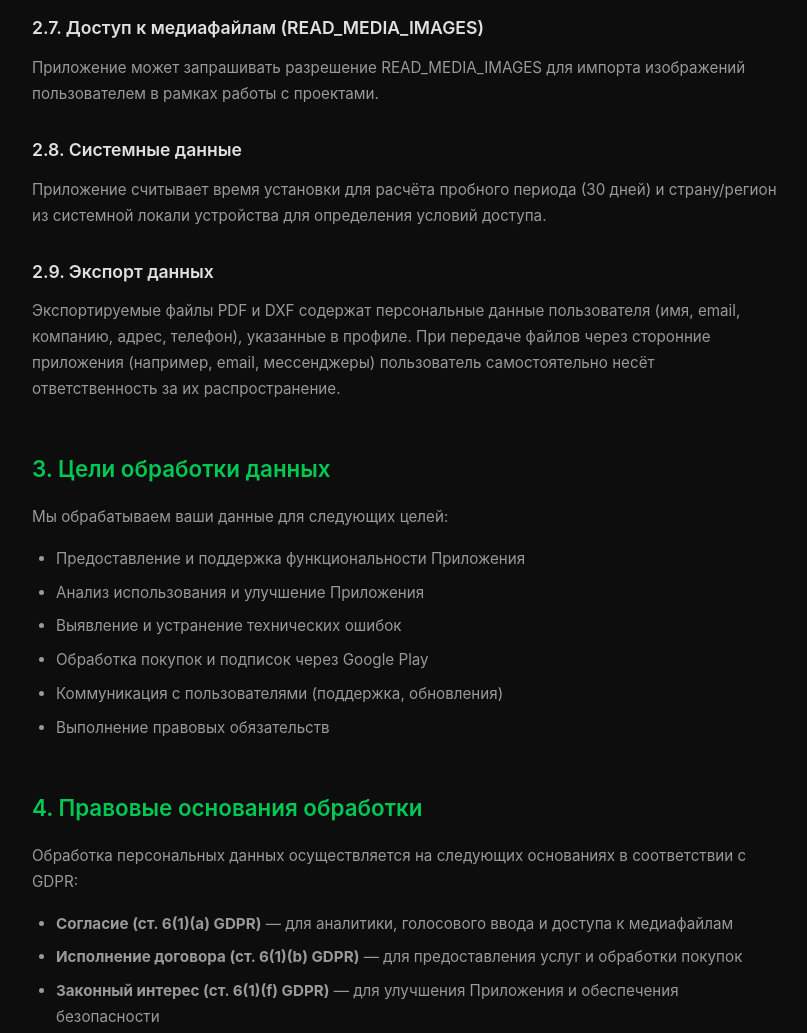
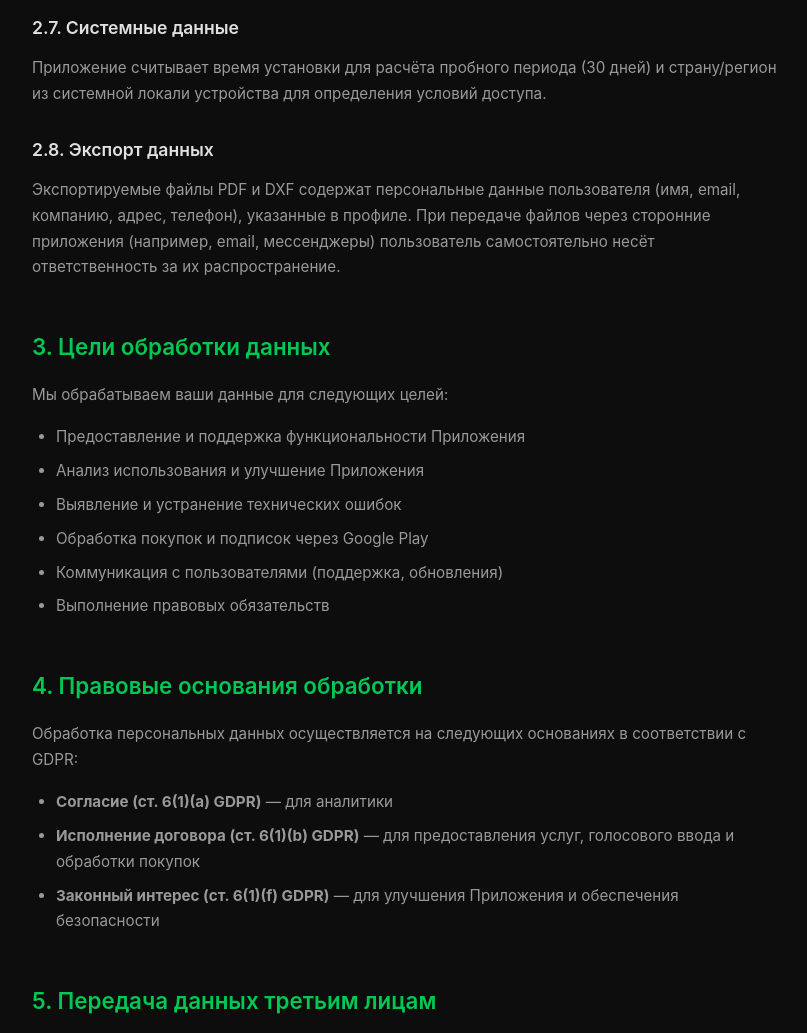
Before and after one commit to Andrii-Pulyk/clewbyte-website-, a plain HTML site: page privacy.html in a window 1280 px wide. Shown: the part 2260-3293 px from the top of the page, without its empty margins (232-1039 px from the left). Drawn offline with Linux system fonts and the light colour scheme.

Commit message:
Remove unused READ_MEDIA_IMAGES section, fix legal basis and security claims
Co-Authored-By: Claude Opus 4.6 <noreply@anthropic.com>

```diff
--- a/privacy.html
+++ b/privacy.html
@@ -102,13 +102,10 @@
             <h3>2.6. Покупки через Google Play</h3>
             <p>Приложение предлагает подписку и разовые покупки через Google Play. Google обрабатывает платёжные данные — Приложение не получает данные банковских карт. Приложение получает от Google: статус подписки, историю покупок, токены покупок (purchase tokens). Подробнее: <a href="https://play.google.com/about/privacy-security-deception" target="_blank" rel="noopener noreferrer">Политика Google Play</a>.</p>
 
-            <h3>2.7. Доступ к медиафайлам (READ_MEDIA_IMAGES)</h3>
-            <p>Приложение может запрашивать разрешение READ_MEDIA_IMAGES для импорта изображений пользователем в рамках работы с проектами.</p>
-
-            <h3>2.8. Системные данные</h3>
+            <h3>2.7. Системные данные</h3>
             <p>Приложение считывает время установки для расчёта пробного периода (30 дней) и страну/регион из системной локали устройства для определения условий доступа.</p>
 
-            <h3>2.9. Экспорт данных</h3>
+            <h3>2.8. Экспорт данных</h3>
             <p>Экспортируемые файлы PDF и DXF содержат персональные данные пользователя (имя, email, компанию, адрес, телефон), указанные в профиле. При передаче файлов через сторонние приложения (например, email, мессенджеры) пользователь самостоятельно несёт ответственность за их распространение.</p>
 
             <h2>3. Цели обработки данных</h2>
@@ -125,8 +122,8 @@
             <h2>4. Правовые основания обработки</h2>
             <p>Обработка персональных данных осуществляется на следующих основаниях в соответствии с GDPR:</p>
             <ul>
-                <li><strong>Согласие (ст. 6(1)(a) GDPR)</strong> — для аналитики, голосового ввода и доступа к медиафайлам</li>
-                <li><strong>Исполнение договора (ст. 6(1)(b) GDPR)</strong> — для предоставления услуг и обработки покупок</li>
+                <li><strong>Согласие (ст. 6(1)(a) GDPR)</strong> — для аналитики</li>
+                <li><strong>Исполнение договора (ст. 6(1)(b) GDPR)</strong> — для предоставления услуг, голосового ввода и обработки покупок</li>
                 <li><strong>Законный интерес (ст. 6(1)(f) GDPR)</strong> — для улучшения Приложения и обеспечения безопасности</li>
             </ul>
 
@@ -166,7 +163,6 @@
                 <li>Шифрование данных при передаче (TLS/SSL)</li>
                 <li>Локальные данные хранятся в защищённом хранилище Приложения, доступном только самому Приложению (Android App Sandbox)</li>
                 <li>Ограничение доступа к персональным данным</li>
-                <li>Регулярный аудит безопасности</li>
             </ul>
 
             <h2>9. Данные детей</h2>
```
Also changed, not shown: privacy-en.html (+4 -8 lines).
